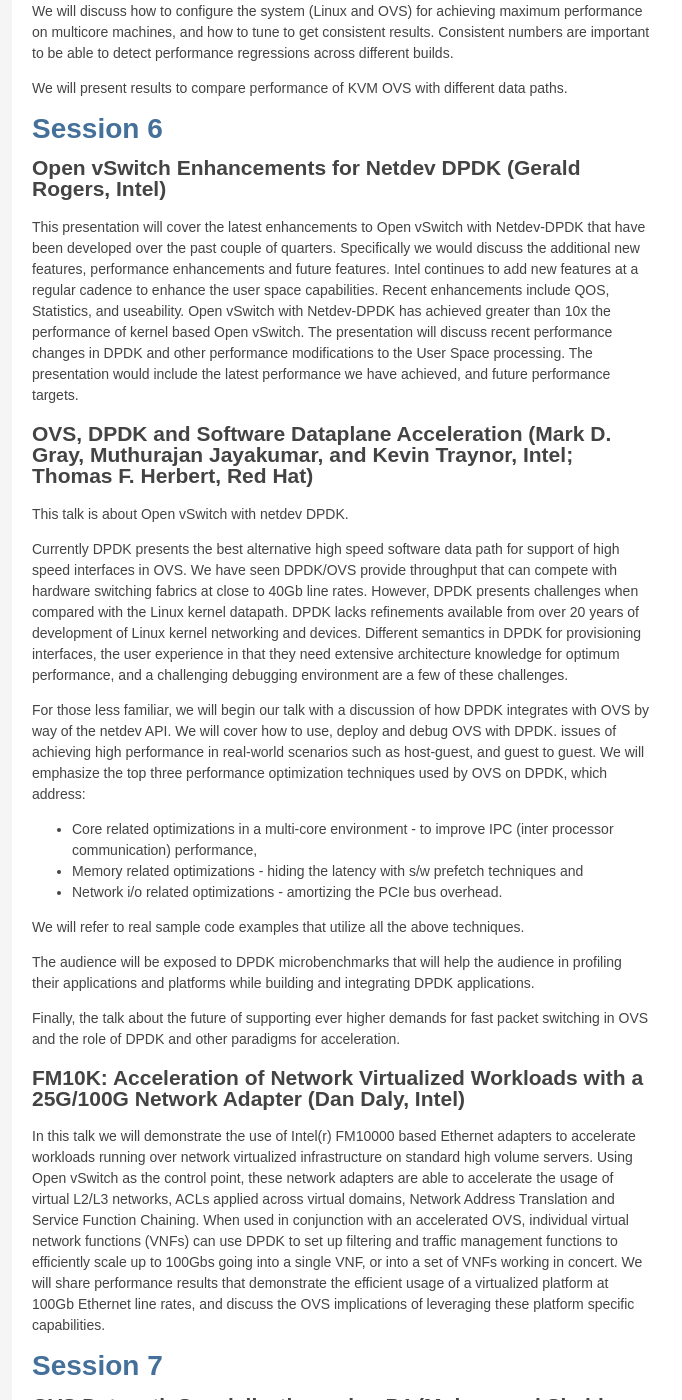
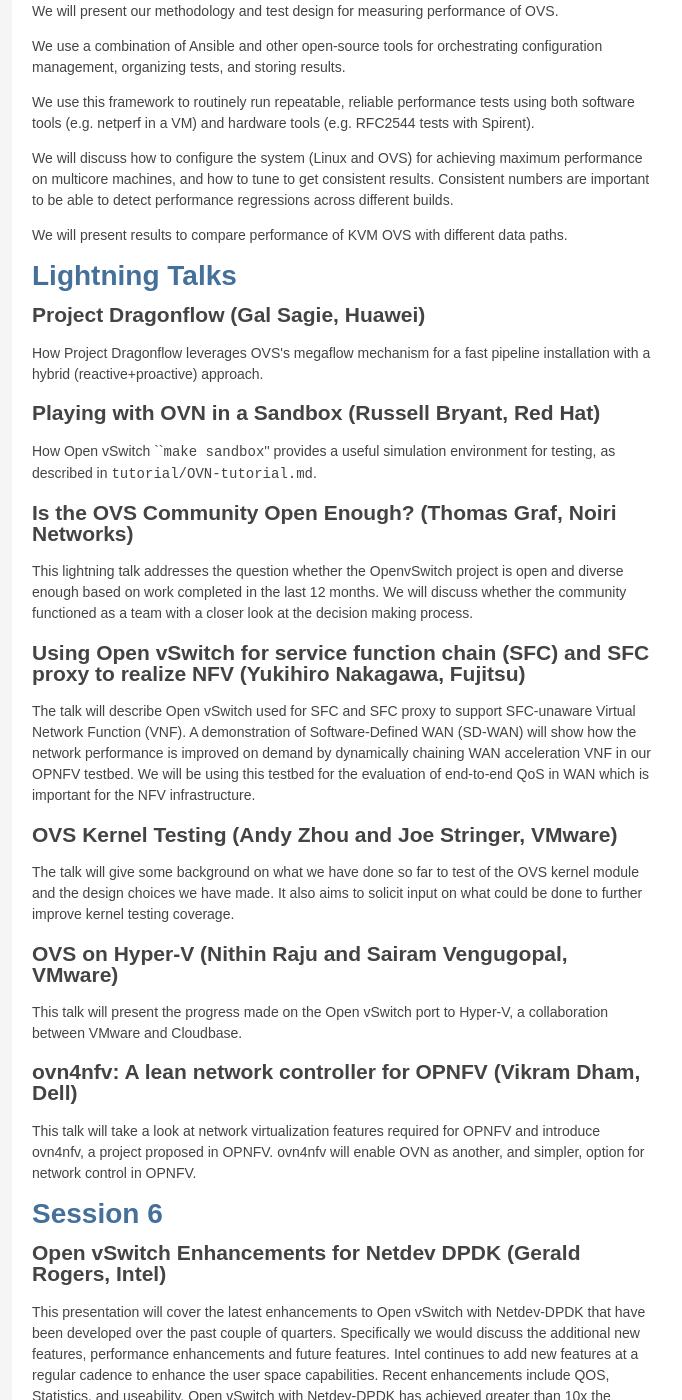
Before and after one commit to openvswitch/openvswitch.github.io, a Jekyll site: the page built from support/ovscon2015/index.html, in a window 1280 px wide and 1400 px high, scrolled down 7486 px. Shown: the whole window, without its empty margins (138-820 px from the left). Built offline with Jekyll 4.4.1, drawn with Linux system fonts in a browser that asks for light colours; some of the changed text lies outside the part shown.

Commit message:
ovscon2015: Add lightning talks.

```diff
--- a/support/ovscon2015/index.html
+++ b/support/ovscon2015/index.html
@@ -149,7 +149,19 @@
   </tr>
   <tr>
     <td>12:55-1:35</td>
-    <td>Lightning talks</td>
+    <td>
+      <a href="#lightning">Lightning talks</a>:<br>
+      <b>Project Dragonflow</b> (Gal Sagie, Huawei)<br>
+      <b>Playing with OVN in a Sandbox</b> (Russell Bryant, Red Hat)<br>
+      <b>Is the OVS Community Open Enough?</b> (Thomas Graf, Noiri
+      Networks)<br>
+      <b>Using Open vSwitch for service function chain (SFC) and SFC
+	proxy to realize NFV</b> (Yukihiro Nakagawa, Fujitsu)<br>
+      <b>OVS Kernel Testing</b> (Andy Zhou and Joe Stringer, VMware)<br>
+      <b>OVS on Hyper-V</b> (Nithin Raju and Sairam Vengugopal, VMware)<br>
+      <b>ovn4nfv: A lean network controller for OPNFV</b> (Vikram Dham,
+      Dell)
+    </td>
   </tr>
   <tr>
     <td>1:35-2:50</td>
@@ -617,6 +629,72 @@
   different data paths.
 </p>
 
+<h1><a href="#day2" name="lightning">Lightning Talks</a></h1>
+
+<h2><b>Project Dragonflow</b> (Gal Sagie, Huawei)</h2>
+
+<p>
+  How Project Dragonflow leverages OVS's megaflow mechanism for a fast
+  pipeline installation with a hybrid (reactive+proactive) approach.
+</p>
+
+<h2><b>Playing with OVN in a Sandbox</b> (Russell Bryant, Red Hat)</h2>
+
+<p>
+  How Open vSwitch ``<code>make sandbox</code>'' provides a useful
+  simulation environment for testing, as described
+  in <code>tutorial/OVN-tutorial.md</code>.
+</p>
+
+<h2><b>Is the OVS Community Open Enough?</b> (Thomas Graf, Noiri
+  Networks)</h2>
+
+<p>
+  This lightning talk addresses the question whether the OpenvSwitch
+  project is open and diverse enough based on work completed in the
+  last 12 months.  We will discuss whether the community functioned as
+  a team with a closer look at the decision making process.
+</p>
+
+<h2><b>Using Open vSwitch for service function chain (SFC) and SFC
+  proxy to realize NFV</b> (Yukihiro Nakagawa, Fujitsu)</h2>
+
+<p>
+  The talk will describe Open vSwitch used for SFC and SFC proxy to
+  support SFC-unaware Virtual Network Function (VNF).  A demonstration
+  of Software-Defined WAN (SD-WAN) will show how the network
+  performance is improved on demand by dynamically chaining WAN
+  acceleration VNF in our OPNFV testbed.  We will be using this
+  testbed for the evaluation of end-to-end QoS in WAN which is
+  important for the NFV infrastructure.
+</p>
+
+<h2><b>OVS Kernel Testing</b> (Andy Zhou and Joe Stringer, VMware)</h2>
+
+<p>
+  The talk will give some background on what we have done so far to
+  test of the OVS kernel module and the design choices we have made.
+  It also aims to solicit input on what could be done to further
+  improve kernel testing coverage.
+</p>
+
+<h2><b>OVS on Hyper-V</b> (Nithin Raju and Sairam Vengugopal, VMware)</h2>
+
+<p>
+  This talk will present the progress made on the Open vSwitch port to
+  Hyper-V, a collaboration between VMware and Cloudbase.
+</p>
+
+<h2><b>ovn4nfv: A lean network controller for OPNFV</b> (Vikram Dham,
+  Dell)</h2>
+
+<p>
+  This talk will take a look at network virtualization features
+  required for OPNFV and introduce ovn4nfv, a project proposed in
+  OPNFV.  ovn4nfv will enable OVN as another, and simpler, option for
+  network control in OPNFV.
+</p>
+
 <h1><a href="#day2" name="talks6">Session 6</a></h1>
 
 <h2><b>Open vSwitch Enhancements for Netdev DPDK</b> (Gerald Rogers,
```
